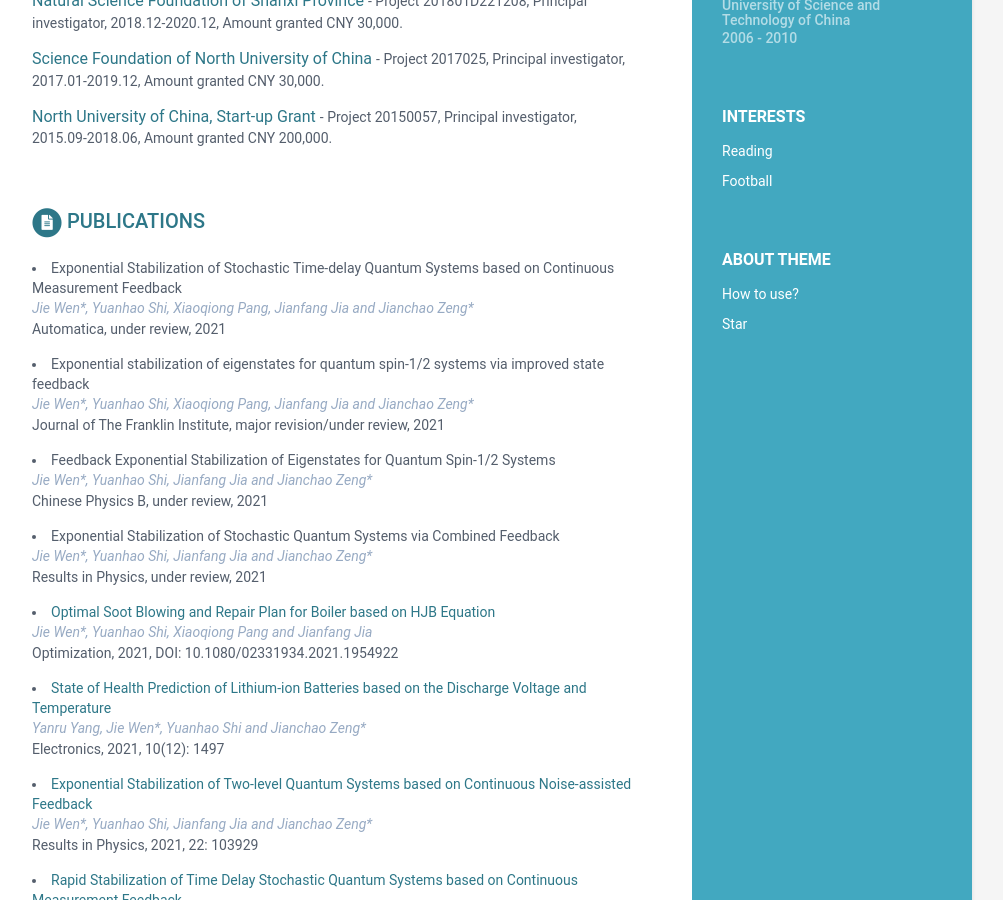
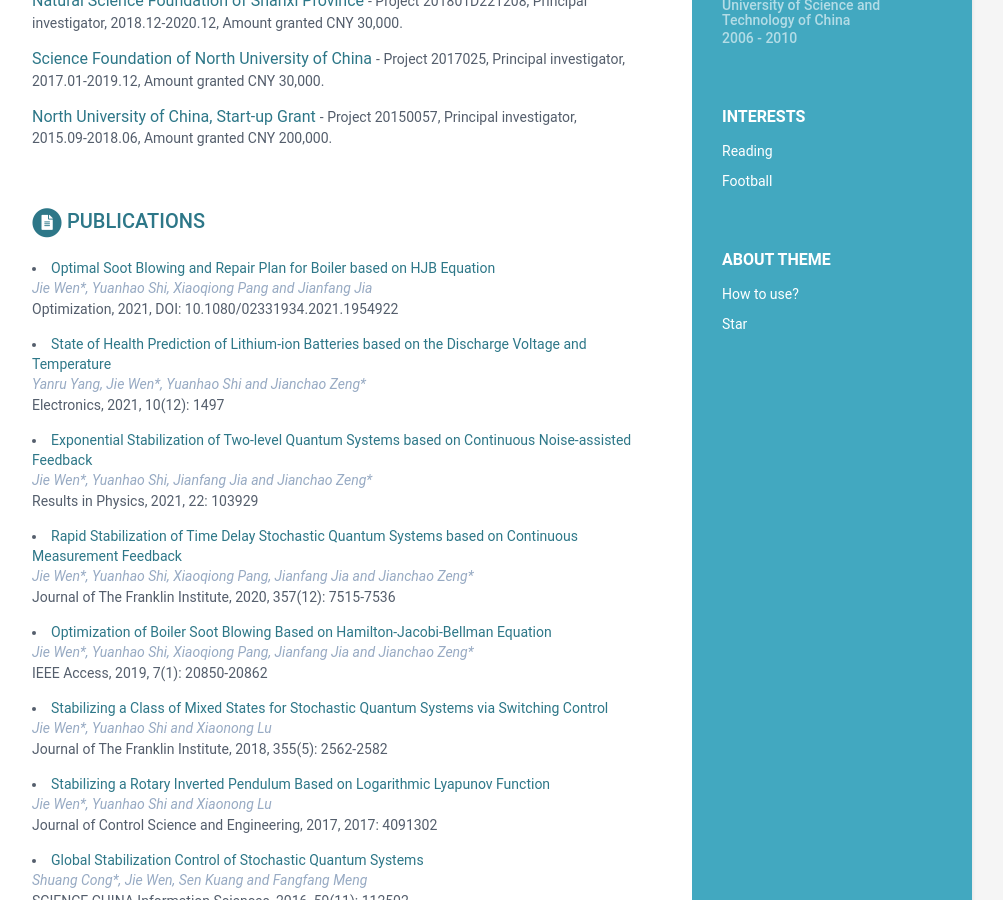
Before and after one commit to wenjie015/wenjie, a Jekyll site: the page built from index.html, in a window 1280 px wide and 900 px high, scrolled down 686 px. Shown: the whole window, without its empty margins (168-1171 px from the left). Built offline with Jekyll 4.4.1, drawn with Linux system fonts in a browser that asks for light colours; part of the change alters nothing that is shown.

Commit message:
Update data.yml

```diff
--- a/_data/data.yml
+++ b/_data/data.yml
@@ -55,25 +55,25 @@ projects:
 publications:
     title: Publications
     papers:
-      - title: Exponential Stabilization of Stochastic Time-delay Quantum Systems based on Continuous Measurement Feedback
-        link:
-        authors: Jie Wen*, Yuanhao Shi, Xiaoqiong Pang, Jianfang Jia and Jianchao Zeng*
-        conference: "Automatica, under review, 2021"
+     # - title: Exponential Stabilization of Stochastic Time-delay Quantum Systems based on Continuous Measurement Feedback
+       # link:
+       # authors: Jie Wen*, Yuanhao Shi, Xiaoqiong Pang, Jianfang Jia and Jianchao Zeng*
+       # conference: "IEEE TAC, under review, 2021"
 
-      - title: Exponential stabilization of eigenstates for quantum spin-1/2 systems via improved state feedback
-        link:
-        authors: Jie Wen*, Yuanhao Shi, Xiaoqiong Pang, Jianfang Jia and Jianchao Zeng*
-        conference: "Journal of The Franklin Institute, major revision/under review, 2021"
+     # - title: Exponential stabilization of eigenstates for quantum spin-1/2 systems via improved state feedback
+       # link:
+       # authors: Jie Wen*, Yuanhao Shi, Xiaoqiong Pang, Jianfang Jia and Jianchao Zeng*
+       # conference: "Journal of The Franklin Institute, major revision/under review, 2021"
 
-      - title: Feedback Exponential Stabilization of Eigenstates for Quantum Spin-1/2 Systems
-        link:
-        authors: Jie Wen*, Yuanhao Shi, Jianfang Jia and Jianchao Zeng*
-        conference: "Chinese Physics B, under review, 2021"
+     # - title: Feedback Exponential Stabilization of Eigenstates for Quantum Spin-1/2 Systems
+       # link:
+       # authors: Jie Wen*, Yuanhao Shi, Jianfang Jia and Jianchao Zeng*
+       # conference: "Chinese Physics B, under review, 2021"
 
-      - title: Exponential Stabilization of Stochastic Quantum Systems via Combined Feedback
-        link:
-        authors: Jie Wen*, Yuanhao Shi, Jianfang Jia and Jianchao Zeng*
-        conference: "Results in Physics, under review, 2021"
+    #  - title: Exponential Stabilization of Stochastic Quantum Systems via Combined Feedback
+      #  link:
+      #  authors: Jie Wen*, Yuanhao Shi, Jianfang Jia and Jianchao Zeng*
+      #  conference: "Results in Physics, under review, 2021"
 
       - title: Optimal Soot Blowing and Repair Plan for Boiler based on HJB Equation
         link: https://doi.org/10.1080/02331934.2021.1954922
```
